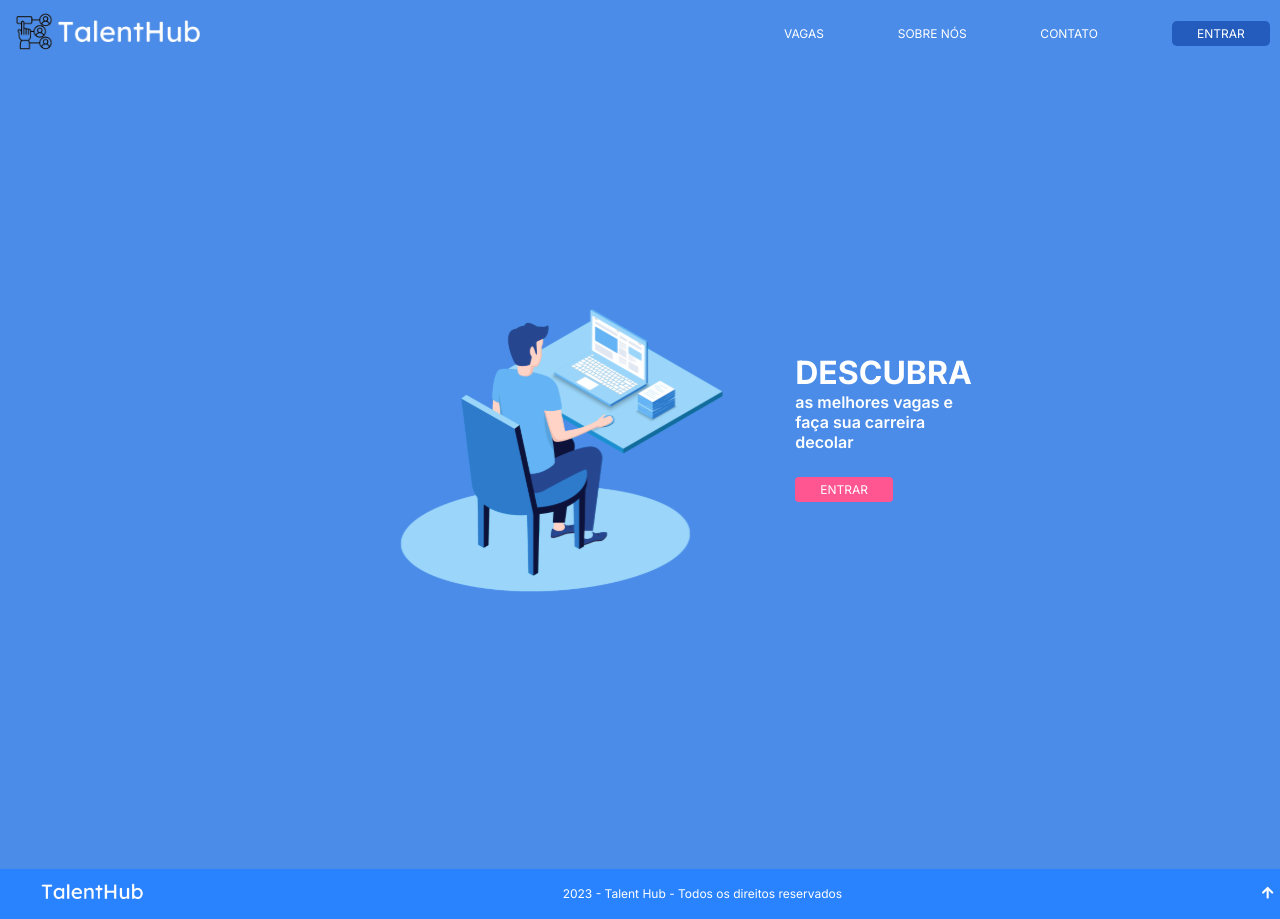
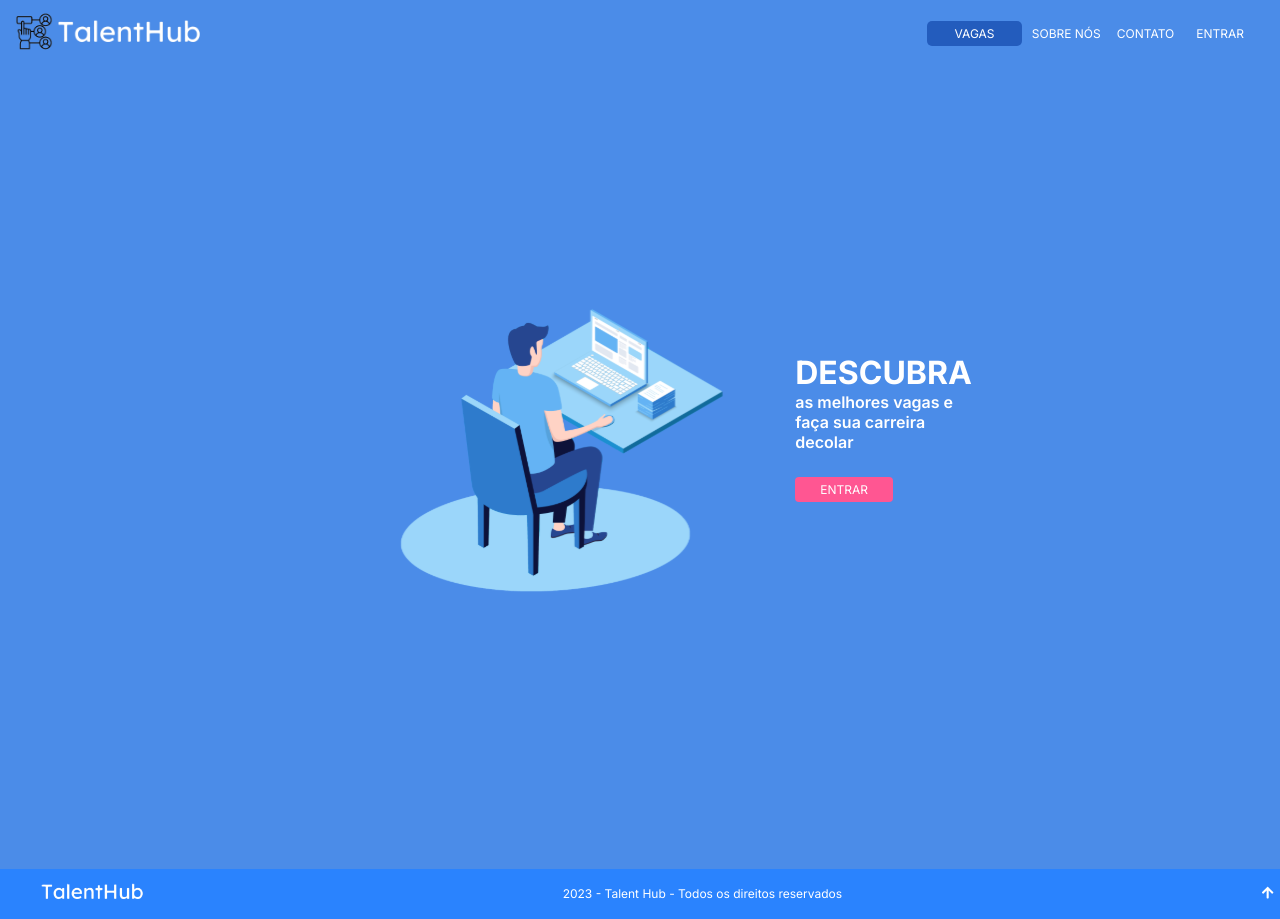
Before and after one commit to RecruiterSelection/Front, a React (Vite) app: page / in a window 1280 px wide. Built offline with nearby package versions, Linux system fonts and the light colour scheme.

Commit message:
fix: header do dashboard de candidato atualizado - botões retirados

```diff
--- a/src/components/Header/index.tsx
+++ b/src/components/Header/index.tsx
@@ -8,7 +8,6 @@ import { RiMenuFill } from "react-icons/ri";
 import { useNavigate } from "react-router-dom";
 import { UserContext } from "../../providers/user/userProvider";
 import { DeleteUserModal } from "../Modal/DeleteUser";
-import React from "react";
 
 export const HeaderComponents = () => {
   const [menuIsVisible, setMenuIsVisible] = useState(false);
@@ -36,10 +35,10 @@ export const HeaderComponents = () => {
       <NavStyled isVisible={menuIsVisible}>
         {isLoggedIn ? (
           <>
-            <button>EDITAR PERFIL</button>
+            {/* <button>EDITAR PERFIL</button>
             <button onClick={() => setModalOpen(<DeleteUserModal />)}>
               DELETAR CONTA
-            </button>
+            </button> */}
             <button onClick={() => logoutUser()}>Sair</button>
           </>
         ) : (
--- a/src/components/Header/style.ts
+++ b/src/components/Header/style.ts
@@ -66,7 +66,7 @@ export const NavStyled = styled.nav<NavStyledProps>`
     cursor: pointer;
     transition: transform 0.3s;
 
-    &:nth-of-type(3) {
+    &:nth-of-type(1) {
       background-color: var(--brand--brand2);
       padding: 5px;
       border-radius: 5px;
@@ -88,7 +88,8 @@ export const NavStyled = styled.nav<NavStyledProps>`
     width: 40%;
     display: flex;
     flex-direction: row;
-    justify-content: space-between;
+    justify-content: flex-end;
     position: static;
+    padding-right: 30px;
   }
 `;
--- a/src/routes/protectedLayout.tsx
+++ b/src/routes/protectedLayout.tsx
@@ -1,6 +1,5 @@
 import { Outlet } from "react-router-dom";
 import { HeaderComponents } from "../components/Header";
-import { FooterComponent } from "../components/Footer";
 
 export const ProtectedLayout = () => {
   return (
```
